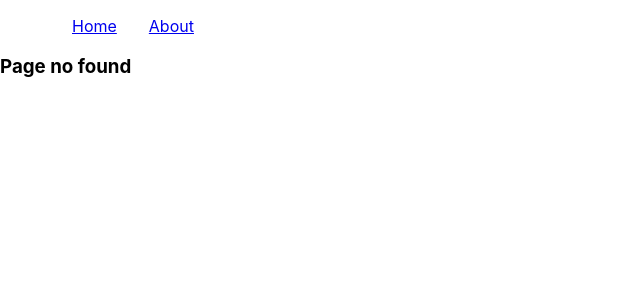
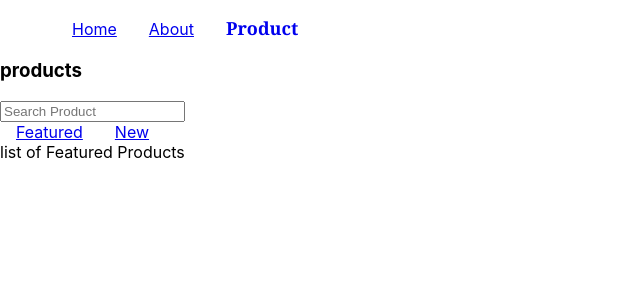
Before and after one commit to aariffulalam/react-router-demo, a React (Create React App) app: page /products/featured in a window 1280 px wide. Shown: the top 300 px of the page, without its empty margins (0-640 px from the left). Built offline with nearby package versions, Linux system fonts and the light colour scheme.

Commit message:
Nested Routs, after completing still react don't know where to render nested componet for that used Outler.

```diff
--- a/src/App.js
+++ b/src/App.js
@@ -6,6 +6,9 @@ import About from './component/About';
 import Navbar from './component/Navbar';
 import OrderSummary from './component/OrderSummary';
 import NoMatch from './component/NoMatch';
+import { Products } from './component/Products';
+import { FeaturedProducts } from './component/FeaturedProducts';
+import { NewProducts } from './component/NewProducts';
 
 
 function App() {
@@ -14,8 +17,13 @@ function App() {
       <Navbar/>
       <Routes>
         <Route path='/' element={<Home/>}/>
-        <Route path='/about' element={<About/>}/>
-        <Route path='/ordersummary' element={<OrderSummary/>}/>
+        <Route path='about' element={<About/>}/>
+        <Route path='ordersummary' element={<OrderSummary/>}/>
+
+        <Route path='products' element={<Products/>}>
+          <Route path='featured' element={<FeaturedProducts/>}/>
+          <Route path='new' element={<NewProducts/>}/>
+        </Route>
         <Route path='*' element={<NoMatch/>}/>
 
       </Routes>
--- /dev/null
+++ b/src/component/FeaturedProducts.js
@@ -0,0 +1,6 @@
+
+export const FeaturedProducts = () => {
+  return (
+    <div>list of Featured Products</div>
+  )
+}
--- a/src/component/Home.js
+++ b/src/component/Home.js
@@ -5,7 +5,7 @@ function Home(){
     return (
         <>
             <h3>Home Page</h3>
-            <button onClick={()=>{navigate('ordersummary', {replace:true})}}>Order Now</button>
+            <button onClick={()=>{navigate('ordersummary')}}>Order Now</button>
             {/* this replace will be remove the history if we will navigate to other page and wants to come back to this page this will not be come we will go to the google root page. */}
         </>
     )
--- a/src/component/Navbar.js
+++ b/src/component/Navbar.js
@@ -6,6 +6,7 @@ function Navbar(){
             <ul style={{margin:"1rem"}}>
                 <NavLink style={{margin:"1rem"}} to="/" >Home</NavLink>
                 <NavLink style={{margin:"1rem"}} to="/about">About</NavLink>
+                <NavLink style={{margin:"1rem"}} to="/products">Product</NavLink>
             </ul>
         </nav>
     )
--- /dev/null
+++ b/src/component/NewProducts.js
@@ -0,0 +1,6 @@
+
+export const NewProducts = () => {
+  return (
+    <div>list of New Products</div>
+  )
+}
--- /dev/null
+++ b/src/component/Products.js
@@ -0,0 +1,18 @@
+import { Link, Outlet } from "react-router-dom"
+
+
+ export const Products = () => {
+   return (
+    <>
+     <div>
+        <h3>products</h3>
+        <input type='search' placeholder="Search Product"/>
+     </div>
+     <nav>
+        <Link to='featured' style={{margin:"1rem"}}>Featured</Link>
+        <Link to='new' style={{margin:"1rem"}}>New</Link>
+     </nav>
+     <Outlet/>    {/*react still don't know that where should have to render, for that we give outlet.*/}
+    </>
+   )
+ }
```
